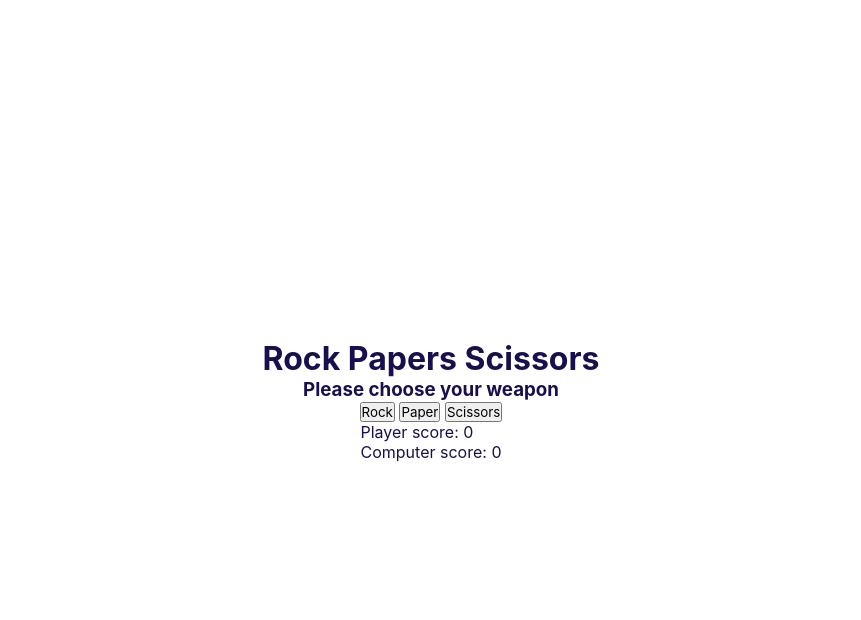
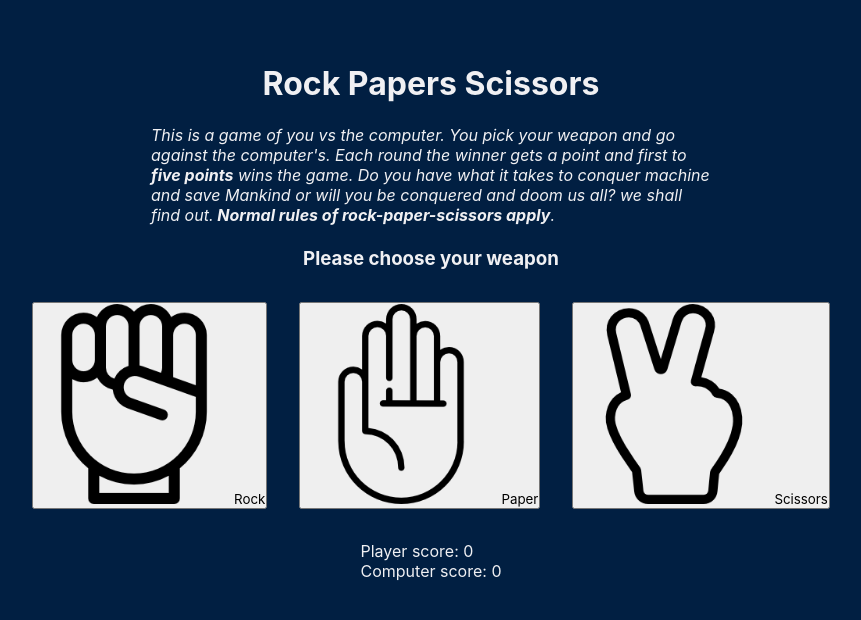
Before and after one commit to FreemindNation/rock-paper-scissors, a plain HTML site: page index.html in a window 1280 px wide. Shown: the whole page, without its empty margins (209-1070 px from the left). Drawn offline with Linux system fonts and the light colour scheme.

Commit message:
Edit all files and Create images directory.
Edit index.html and add paragraph on line 13. Add images on line
17,18 and 19.
Add more style to style.css.
Edit rock-p-scissors.js.
Edit README.md and add images reference.
Create images directory and add rock.png, paper.png and scissors.png.

```diff
--- a/index.html
+++ b/index.html
@@ -10,10 +10,13 @@
 </head>
 <body>
     <h1>Rock Papers Scissors</h1>
+        <p>This is  a game of you vs the computer. You pick your weapon and go against the computer's.
+            Each round the winner gets a point and first to <strong>five points</strong> wins the game. Do you have what it takes to conquer machine and save Mankind or will you be conquered and doom us all?
+            we shall find out.<strong> Normal rules of rock-paper-scissors apply</strong>.</p>
     <div id="container">
-       <button id="rock">Rock</button>
-       <button id="paper">Paper</button>
-       <button id="scissors">Scissors</button>
+       <button id="rock"><img src="images/rock.png" alt="A fist imitating rock">Rock</button>
+       <button id="paper"><img src="images/paper.png" alt="An open palm imitating paper">Paper</button>
+       <button id="scissors"><img src="images/scissors.png" alt="two fingers raised imitating scissors">Scissors</button>
     </div>
     <section class="modal hidden">
         <button class="reset-game">Play again</button>
--- a/rock-p-scissors.js
+++ b/rock-p-scissors.js
@@ -24,6 +24,9 @@ const title = document.createElement("h3");
 title.textContent = "Please choose your weapon";
 const body = document.querySelector("body");
 body.insertBefore(title, container);
+const para = document.querySelector("p");
+para.classList.add("para");
+
 
 
 let playerScore = 0;
@@ -43,10 +46,10 @@ let scoreMessage = document.createElement("p");
 body.insertBefore(scoreMessage, score);
 const winningMessage = document.createElement("p");
 winningMessage.classList.add("end-message");
-winningMessage.textContent = "You win! Congratulations on saving mankind!";
+winningMessage.textContent = `You won ${playerScore}:${computerScore}! Congratulations on saving mankind!`;
 const losingMessage = document.createElement("p");
 losingMessage.classList.add("end-message");
-losingMessage.textContent = "Damn! you have just lost to a computer. Now mankind is doomed all because of you!";
+losingMessage.textContent = `Damn! you have just lost ${computerScore}:${playerScore} to a computer. Now mankind is doomed all because of you!`;
 
 
 
@@ -109,6 +112,7 @@ buttons.forEach(button => {
 
         if (playerScore === 5) {
            openModal();
+           winningMessage.textContent = `You won ${playerScore}:${computerScore}! Congratulations on saving mankind!`;
            modal.insertBefore(winningMessage, resetGame);
            resetGame.addEventListener("click", closeModal);
            resetGame.addEventListener("click", ()=> {
@@ -117,6 +121,7 @@ buttons.forEach(button => {
         }
         else if(computerScore === 5) {
             openModal();
+            losingMessage.textContent = `Damn! you have just lost ${computerScore}:${playerScore} to a computer. Now mankind is doomed all because of you!`;
             modal.insertBefore(losingMessage, resetGame);
             resetGame.addEventListener("click", closeModal);
             resetGame.addEventListener("click", () => {
--- a/style.css
+++ b/style.css
@@ -10,16 +10,19 @@ body {
     flex-direction: column;
     align-items: center;
     justify-content: center;
-    color: #18104e;
+    color: #f0f0f3;
+    background-color: #011f42;
     position: relative;
-    min-height: 100vh;
+    margin-top: 5%;
+    /* min-height: 100vh;  */
 }
 
 .modal {
     display: flex;
     flex-direction: column;
     justify-content: center;
-    gap: 0.4rem;
+    align-items: center;
+    gap: 1rem;
     width: 450px;
     padding: 1.3rem;
     min-height: 250px;
@@ -73,3 +76,46 @@ body {
     backdrop-filter: blur(3px);
     z-index: 1;
 }
+
+#container {
+display: flex;
+justify-content: center;
+align-items: center;
+gap: 2em;
+margin: 2em;
+}
+
+#score {
+
+}
+
+#player, #computer {
+
+}
+
+.end-message {
+
+}
+button {
+
+
+}
+button :hover {
+
+}
+
+.para {
+    padding: 20px 120px;
+    margin: 2px 240px;
+    font-style: italic;
+}
+
+img {
+    border-radius: 10px;
+    width: 200px;
+    height: 200px;
+}
+
+img :hover {
+    background-color: #9dc5f7;
+}
```
Also changed, not shown: images/paper.png (added), images/rock.png (added), images/scissors.png (added), 1 other file. Lines whose indentation alone changed are shown as unchanged.
